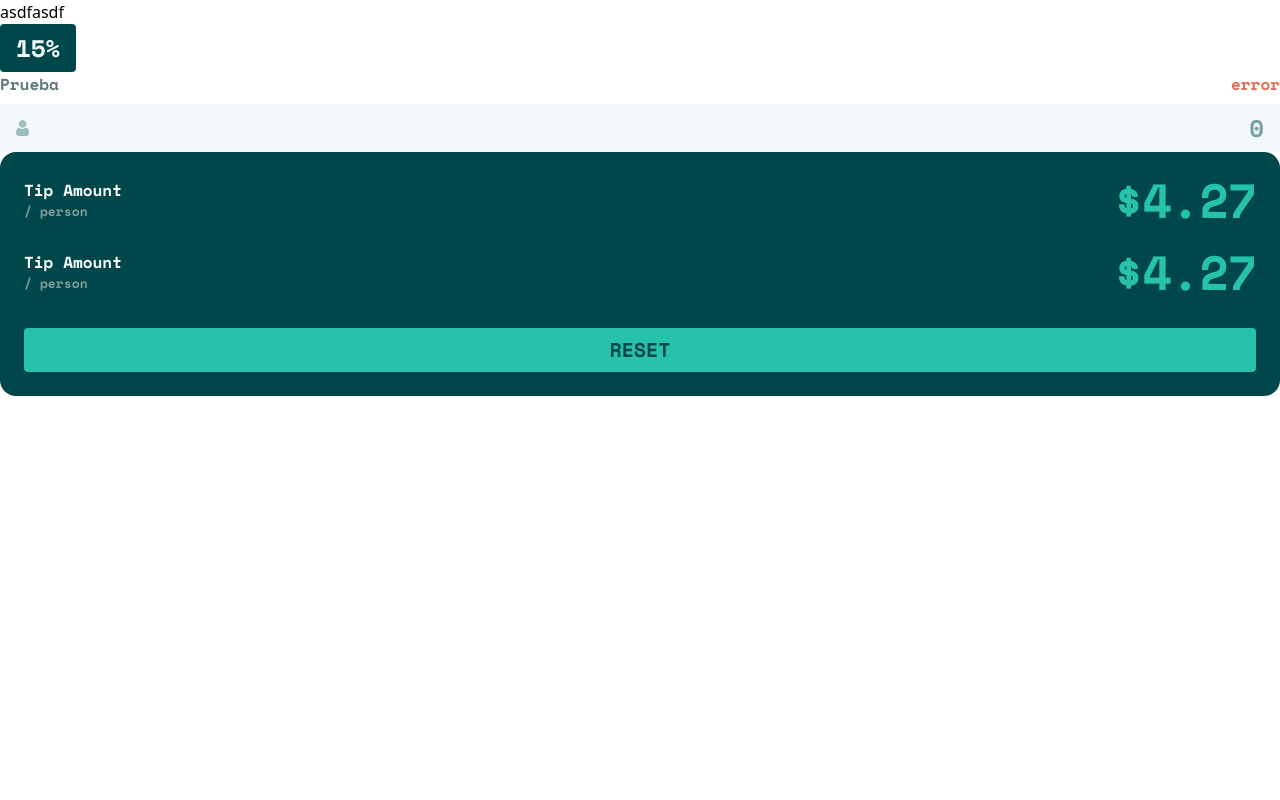
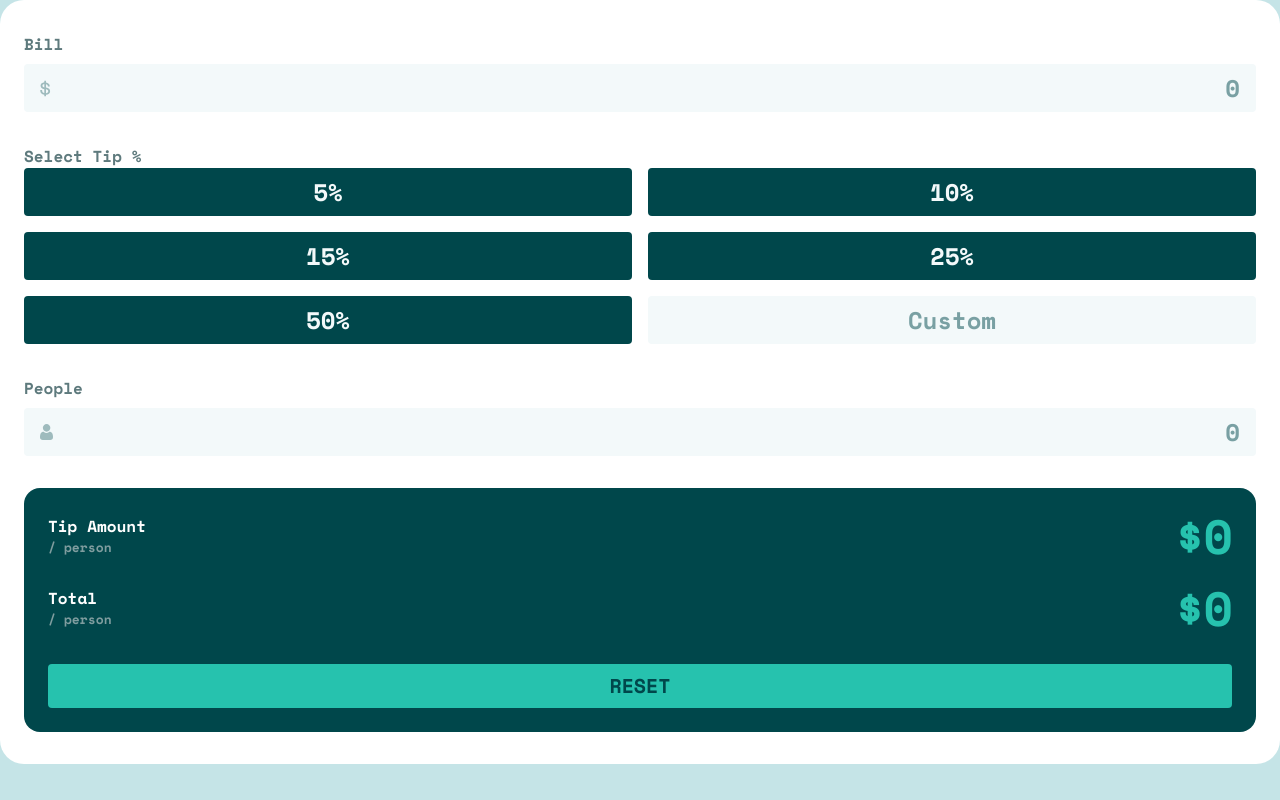
Before and after one commit to CharlieCastleWeb/fem--tip-calculator-app, a website built with Vite: page index.html in a window 1280 px wide. Built offline with nearby package versions, Linux system fonts and the light colour scheme.

Commit message:
wip: MainLayout

```diff
--- a/src/components/Input/input.ts
+++ b/src/components/Input/input.ts
@@ -1,31 +1,69 @@
-export function renderInput(
-  name: string,
-  iconSrc: string,
-  iconAlt: string,
-  labelText: string,
-  errorText?: string
-): HTMLElement {
+interface RenderInputOptions {
+  name: string;
+  labelText?: string;
+  placeholder?: string;
+  iconSrc?: string;
+  iconAlt?: string;
+  errorText?: string;
+  textCenter?: boolean;
+}
+
+export function renderInput(options: RenderInputOptions): HTMLElement {
+  const {
+    name,
+    labelText,
+    placeholder = "0",
+    iconSrc,
+    iconAlt,
+    errorText,
+    textCenter = false,
+  } = options;
+
   const container = document.createElement("div");
   container.className = "flex flex-col gap-2";
-  container.innerHTML = `
-  <div class="flex justify-between items-center">
-    <label for="${name}" class="text-preset-5 text-fem-grey-500">${labelText}</label>
-    <span class="text-preset-5 text-fem-orange-400">${errorText ?? ""}</span>
-  </div>
-  <div class="relative">
-    <span class="absolute inset-y-0 left-4 flex items-center">
-      <img src="${iconSrc}" alt="${iconAlt}" />
-    </span>
-    <input
-      type="number"
-      id="${name}"
-      name="${name}"
-      aria-describedby="${name}-error"
-      placeholder="0"
-      class=  "w-full bg-fem-grey-50 text-right px-4 py-2 rounded text-preset-3 text-fem-green-900 h-12
-              focus:outline-2 focus:outline-fem-green-400"
-    />
-  </div>
-  `;
+
+  if (labelText || errorText) {
+    const inputHeader = document.createElement("div");
+    inputHeader.className = "flex justify-between items-center";
+    if (labelText) {
+      const label = document.createElement("label");
+      label.textContent = labelText;
+      label.className = "text-preset-5 text-fem-grey-500";
+      label.setAttribute("for", name);
+      inputHeader.appendChild(label);
+    }
+    if (errorText) {
+      const errorSpan = document.createElement("span");
+      errorSpan.className = "text-preset-5 text-fem-orange-400";
+      errorSpan.textContent = errorText;
+      inputHeader.appendChild(errorSpan);
+    }
+    container.appendChild(inputHeader);
+  }
+
+  const inputContainer = document.createElement("div");
+  inputContainer.className = "relative";
+  const input = document.createElement("input");
+  input.type = "number";
+  input.id = name;
+  input.name = name;
+  input.setAttribute("aria-describedby", `${name}-error`);
+  input.placeholder = placeholder ?? "";
+  input.className = `w-full bg-fem-grey-50 text-right px-4 py-2 rounded text-preset-3 text-fem-green-900 h-12
+                    focus:outline-2 focus:outline-fem-green-400`;
+  if (textCenter) input.classList.add("text-center", "placeholder:text-center");
+  inputContainer.appendChild(input);
+  container.appendChild(inputContainer);
+
+  if (iconSrc) {
+    const logoSpan = document.createElement("span");
+    logoSpan.className = "absolute inset-y-0 left-4 flex items-center";
+    const logoImage = document.createElement("img");
+    logoImage.src = iconSrc;
+    logoImage.alt = iconAlt ?? "";
+    logoSpan.appendChild(logoImage);
+    inputContainer.appendChild(logoSpan);
+  }
+
   return container;
 }
--- a/src/components/MainLayout/MainLayout.html
+++ /dev/null
@@ -1 +0,0 @@
-<h1>asdfasdf</h1>
--- a/src/components/MainLayout/MainLayout.ts
+++ b/src/components/MainLayout/MainLayout.ts
@@ -1,22 +1,16 @@
-import { renderInput } from "../Input/input";
-import { renderTipButton } from "../TipButton/TipButton";
-import { renderTipCard } from "../TipCard/TipCard";
-import template from "./MainLayout.html?raw";
+import { renderTipCalculator } from "../TipCalculator/TipCalculator";
 
 export function renderMainLayout(): HTMLElement {
   const main = document.createElement("main");
-  main.classList.add("main-layout");
-  main.innerHTML = template;
-  main.appendChild(renderTipButton("15%"));
-  main.appendChild(
-    renderInput(
-      "tip",
-      "/assets/images/icon-person.svg",
-      "Person Icon",
-      "Prueba",
-      "error"
-    )
-  );
-  main.appendChild(renderTipCard());
+
+  const title = document.createElement("h1");
+  // title.textContent = "Splitter";
+  // title.className = "uppercase text-fem-grey-600";
+
+  // Cambiar esto por una imagen con el logo ! ! !
+
+  main.appendChild(title);
+
+  main.appendChild(renderTipCalculator());
   return main;
 }
--- a/src/components/TipButton/TipButton.ts
+++ b/src/components/TipButton/TipButton.ts
@@ -1,4 +1,4 @@
-export function renderTipButton(label: string): HTMLElement {
+export function renderTipButton(tip: number): HTMLElement {
   const button = document.createElement("button");
   button.className = `
     h-12 bg-fem-green-900 text-fem-grey-50 text-preset-3 rounded cursor-pointer transition-all duration-300 ease-in-out
@@ -7,6 +7,7 @@ export function renderTipButton(label: string): HTMLElement {
     focus:bg-fem-green-400 focus:text-fem-green-900 focus:outline-0
     active:bg-fem-green-200 active:text-fem-green-900
   `;
-  button.textContent = label;
+  button.textContent = `${tip}%`;
+  button.dataset.value = `${tip}%`;
   return button;
 }
--- /dev/null
+++ b/src/components/TipCalculator/TipCalculator.ts
@@ -0,0 +1,39 @@
+import { renderInput } from "../Input/input";
+import { renderTipCard } from "../TipCard/TipCard";
+import { renderTipSelector } from "../TipSelector/TipSelector";
+
+export function renderTipCalculator(): HTMLElement {
+  const container = document.createElement("div");
+  container.className =
+    "rounded-3xl bg-fem-white px-6 py-8 flex flex-col gap-8";
+
+  const billSection = document.createElement("section");
+  billSection.appendChild(
+    renderInput({
+      name: "bill",
+      labelText: "Bill",
+      iconSrc: "assets/images/icon-dollar.svg",
+      iconAlt: "Dollar Icon",
+    })
+  );
+  container.appendChild(billSection);
+
+  container.appendChild(renderTipSelector([5, 10, 15, 25, 50]));
+
+  const peopleSection = document.createElement("section");
+  peopleSection.appendChild(
+    renderInput({
+      name: "people",
+      labelText: "People",
+      iconSrc: "assets/images/icon-person.svg",
+      iconAlt: "Person Icon",
+    })
+  );
+  container.appendChild(peopleSection);
+
+  const tipCardSection = document.createElement("section");
+  tipCardSection.appendChild(renderTipCard());
+  container.appendChild(tipCardSection);
+
+  return container;
+}
--- a/src/components/TipCard/TipCard.ts
+++ b/src/components/TipCard/TipCard.ts
@@ -1,4 +1,7 @@
-export function renderTipCard(): HTMLElement {
+export function renderTipCard(
+  tipAmount: number = 0,
+  total: number = 0
+): HTMLElement {
   const tipCard = document.createElement("div");
   tipCard.className = "bg-fem-green-900 p-6 rounded-2xl";
   tipCard.innerHTML = `
@@ -8,16 +11,16 @@ export function renderTipCard(): HTMLElement {
         <p class="text-preset-6 text-fem-grey-400">/ person</p>
       </div>
       <div>
-        <p class="text-preset-2 text-fem-green-400 sm:text-preset-1">$4.27</p>
+        <p class="text-preset-2 text-fem-green-400 sm:text-preset-1">$${tipAmount}</p>
       </div>
     </div>
     <div class="flex justify-between items-center mt-6">
       <div>
-        <p class="text-preset-5 text-fem-white">Tip Amount</p>
+        <p class="text-preset-5 text-fem-white">Total</p>
         <p class="text-preset-6 text-fem-grey-400">/ person</p>
       </div>
       <div>
-        <p class="text-preset-2 text-fem-green-400 sm:text-preset-1">$4.27</p>
+        <p class="text-preset-2 text-fem-green-400 sm:text-preset-1">$${total}</p>
       </div>
     </div>
     </div>
--- /dev/null
+++ b/src/components/TipSelector/TipSelector.ts
@@ -0,0 +1,28 @@
+import { renderInput } from "../Input/input";
+import { renderTipButton } from "../TipButton/TipButton";
+
+export function renderTipSelector(tips: number[]): HTMLElement {
+  const container = document.createElement("div");
+  container.innerHTML = `
+    <p class="text-preset-5 text-fem-grey-500">Select Tip %</p>
+  `;
+  container.className = "";
+
+  const buttonsContainer = document.createElement("div");
+  buttonsContainer.className = "grid grid-cols-2 gap-4";
+  tips.forEach((tip) => {
+    const button = renderTipButton(tip);
+    buttonsContainer.appendChild(button);
+  });
+  buttonsContainer.appendChild(
+    renderInput({
+      name: "custom",
+      placeholder: "Custom",
+      textCenter: true,
+    })
+  );
+
+  container.appendChild(buttonsContainer);
+
+  return container;
+}
--- a/src/style.css
+++ b/src/style.css
@@ -3,3 +3,7 @@
 @import "./styles/_spacing.css";
 @import "./styles/_typography.css";
 @import "tailwindcss";
+
+body {
+  @apply bg-fem-grey-200;
+}
```
